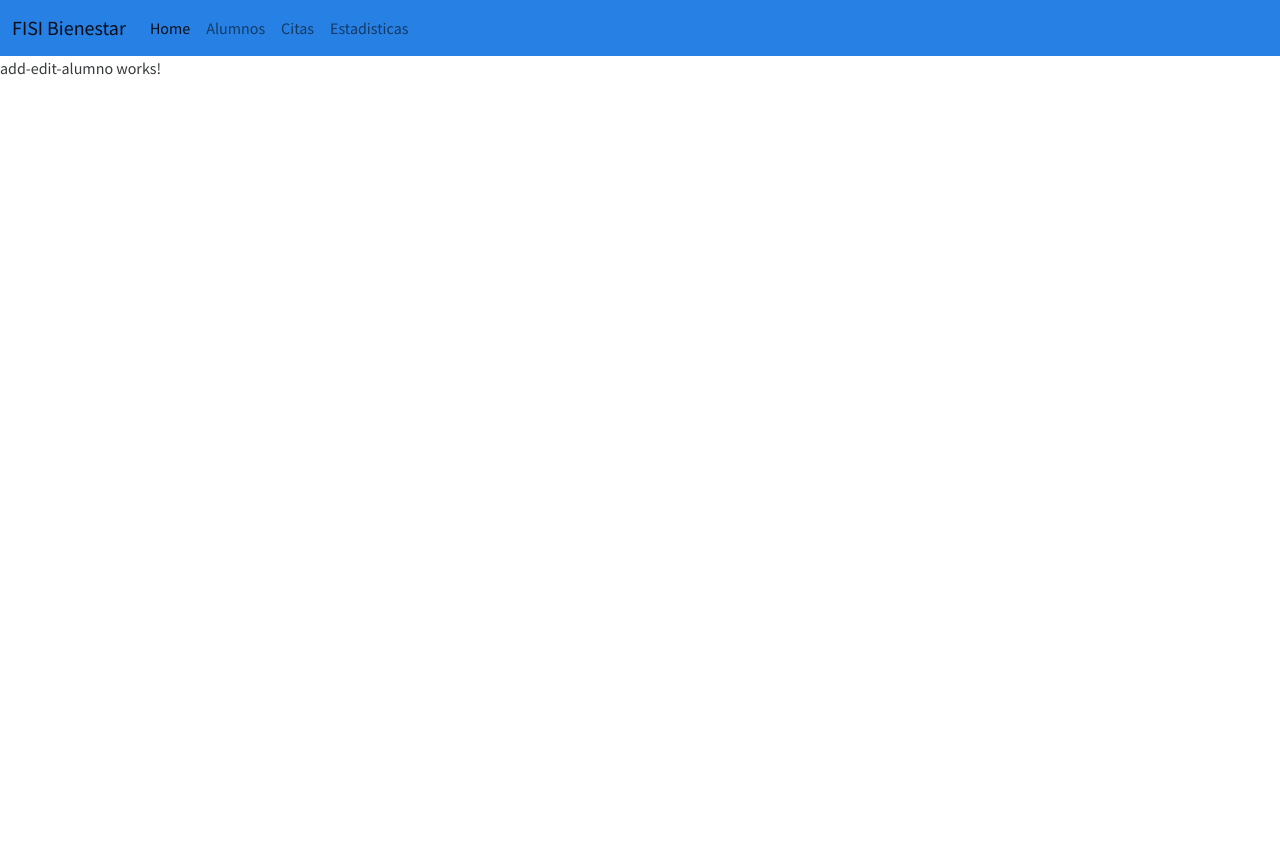
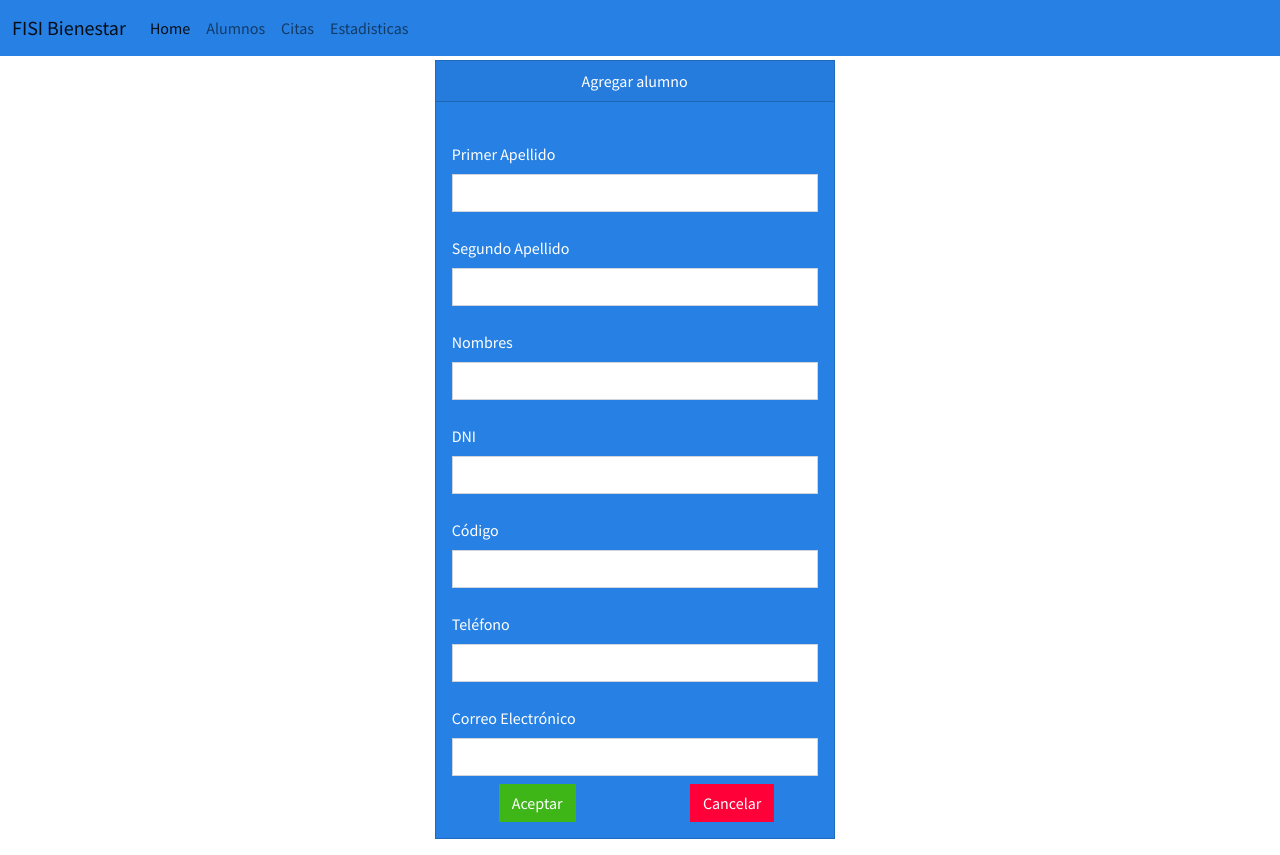
Before and after one commit to RaphaelWMR/BienestarConnect_FRONTEND, an Angular app: page /add in a window 1280 px wide. Before the commit the page ends 800 px from the top, so only its background shows below. Built offline with nearby package versions, Linux system fonts and the light colour scheme.

Commit message:
arreglar error de servicio Alumno

```diff
--- a/src/app/components/add-edit-alumno/add-edit-alumno.component.html
+++ b/src/app/components/add-edit-alumno/add-edit-alumno.component.html
@@ -1 +1,58 @@
-<p>add-edit-alumno works!</p>
+<div class="row mt-1">
+    <div class="col-lg-4 offset-lg-4">
+        <div class="card text-white bg-primary mb-3" style="max-inline-size: 25rem;">
+            <div class="card-header text-center">Agregar alumno</div>
+            <div class="card-body">
+                <form [formGroup]="form" (ngSubmit)="addProduct()">
+                    <div>
+                        <label for="exampleInputEmail1" class="form-label mt-4">Primer Apellido</label>
+                        <input formControlName="alumno_primerApellido" type="text" class="form-control"
+                            id="exampleInputEmail1" aria-describedby="emailHelp" placeholder="">
+                    </div>
+                    <div>
+                        <label for="exampleInputEmail1" class="form-label mt-4">Segundo Apellido</label>
+                        <input formControlName="alumno_segundoApellido" type="text" class="form-control"
+                            id="exampleInputEmail1" aria-describedby="emailHelp" placeholder="">
+                    </div>
+                    <div>
+                        <label for="exampleInputEmail1" class="form-label mt-4">Nombres</label>
+                        <input formControlName="alumno_nombres" type="text" class="form-control" id="exampleInputEmail1"
+                            aria-describedby="emailHelp" placeholder="">
+                    </div>
+                    <div>
+                        <label for="exampleInputEmail1" class="form-label mt-4">DNI</label>
+                        <input formControlName="alumno_dni" type="text" class="form-control" id="exampleInputEmail1"
+                            aria-describedby="emailHelp" placeholder="">
+                    </div>
+                    <div>
+                        <label for="exampleInputEmail1" class="form-label mt-4">Código</label>
+                        <input formControlName="alumno_codigo" type="text" class="form-control" id="exampleInputEmail1"
+                            aria-describedby="emailHelp" placeholder="">
+                    </div>
+                    <div>
+                        <label for="exampleInputEmail1" class="form-label mt-4">Teléfono</label>
+                        <input formControlName="alumno_telefono" type="text" class="form-control"
+                            id="exampleInputEmail1" aria-describedby="emailHelp" placeholder="">
+                    </div>
+                    <div>
+                        <label for="exampleInputEmail1" class="form-label mt-4">Correo Electrónico</label>
+                        <input formControlName="alumno_correoElectronico" type="text" class="form-control"
+                            id="exampleInputEmail1" aria-describedby="emailHelp" placeholder="">
+                    </div>
+                    <div class="row mt-2 text-center">
+                        <div class="col-lg-6">
+                            <button type="submit" class="btn btn-success">Aceptar</button>
+                        </div>
+                        <div class="col-lg-6">
+                            <button (click)="cancel()" type="button" class="btn btn-danger">Cancelar</button>
+                        </div>
+
+                    </div>
+
+
+                </form>
+
+            </div>
+        </div>
+    </div>
+</div>
--- a/src/app/components/add-edit-alumno/add-edit-alumno.component.ts
+++ b/src/app/components/add-edit-alumno/add-edit-alumno.component.ts
@@ -1,12 +1,48 @@
 import { Component } from '@angular/core';
+import { FormBuilder, FormGroup, Validators } from '@angular/forms';
+import { ReactiveFormsModule } from '@angular/forms'; // Importa ReactiveFormsModule
+
+import { Router } from '@angular/router';
+import { Alumno } from '../../interfaces/alumno';
 
 @Component({
   selector: 'app-add-edit-alumno',
   standalone: true,
-  imports: [],
+  imports: [ReactiveFormsModule],
   templateUrl: './add-edit-alumno.component.html',
   styleUrl: './add-edit-alumno.component.css'
 })
 export class AddEditAlumnoComponent {
+  form: FormGroup;
+  constructor(private router: Router, private fb: FormBuilder) {
+    this.form = this.fb.group({
+      alumno_primerApellido: ['', Validators.required],
+      alumno_segundoApellido: ['', Validators.required],
+      alumno_nombres: ['', Validators.required],
+      alumno_dni: ['', Validators.required],
+      alumno_codigo: ['', Validators.required],
+      alumno_telefono: ['', Validators.required],
+      alumno_correoElectronico: ['', Validators.required],
 
+    });
+  }
+  cancel() {
+    this.router.navigate(['/']);
+  }
+
+  addProduct() {
+    const alumno: Alumno = {
+      alumno_primerApellido: this.form.value.alumno_primerApellido,
+      alumno_segundoApellido: this.form.value.alumno_segundoApellido,
+      alumno_nombres: this.form.value.alumno_nombres,
+      alumno_dni: this.form.value.alumno_dni,
+      alumno_codigo: this.form.value.alumno_codigo,
+      alumno_telefono: this.form.value.alumno_telefono,
+      alumno_correoElectronico: this.form.value.alumno_correoElectronico,
+      estado_id: 0,
+      alumno_fechaNacimiento: new Date("2000-01-01"),
+      eap_id: 0
+    }
+    console.log(alumno);
+  }
 }
--- a/src/app/components/list-alumnos/list-alumnos.component.html
+++ b/src/app/components/list-alumnos/list-alumnos.component.html
@@ -24,7 +24,7 @@
                 <td>{{alumno.alumno_telefono}}</td>
                 <td>{{alumno.alumno_correoElectronico}}</td>
                 <td>
-                    <button (click)="updateAlumno(alumno.alumno_id)" type="button"
+                    <button (click)="updateAlumno(alumno.alumno_id || 0)" type="button"
                         class="btn btn-warning btn-sm">Editar</button>
                     <button type="button" class="btn btn-danger btn-sm ms-2">Eliminar</button>
                 </td>
--- a/src/app/interfaces/alumno.ts
+++ b/src/app/interfaces/alumno.ts
@@ -1,5 +1,5 @@
 export interface Alumno {
-    alumno_id: number,
+    alumno_id?: number,
     alumno_primerApellido: string,
     alumno_segundoApellido: string,
     alumno_nombres: string,
--- /dev/null
+++ b/src/enviroments/enviroment.prod.ts
@@ -0,0 +1,4 @@
+export const enviroment = {
+    production: true,
+    endpoint: 'http://localhost:3000/'
+};
--- /dev/null
+++ b/src/enviroments/enviroment.ts
@@ -0,0 +1,4 @@
+export const enviroment = {
+    production: false,
+    endpoint: 'http://localhost:3000/'
+}
```
Also changed, not shown: src/app/app.component.ts (+10 -1 lines), src/app/components/list-alumnos/list-alumnos.component.ts (+10 -1 lines), src/app/services/alumno.service.ts (+14 -1 lines).
